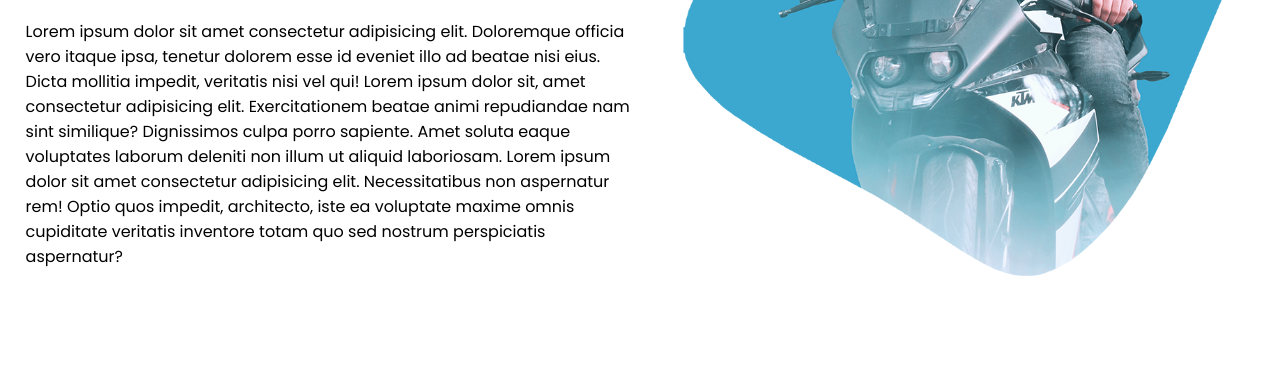
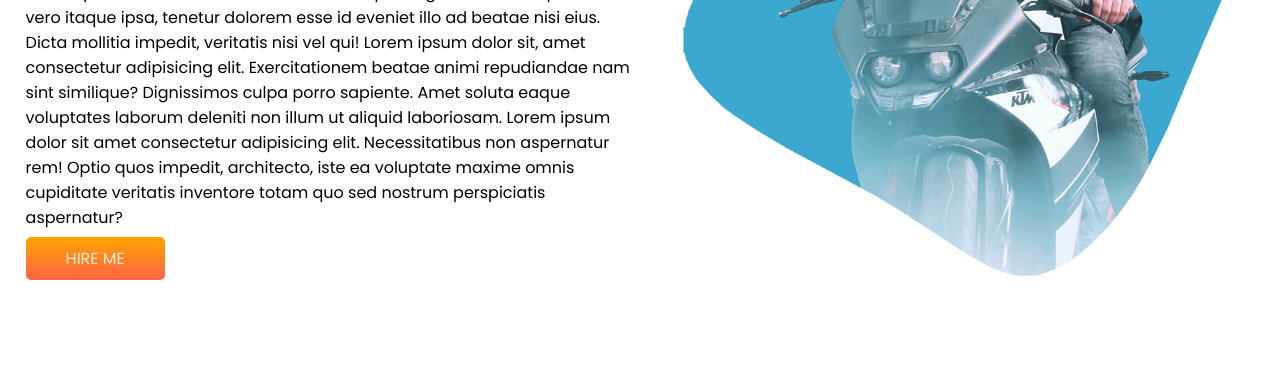
Before and after one commit to mynulislam3210/practice-portfolio, a plain HTML site: page index.html in a window 1280 px wide. Shown: the part 409-800 px from the top of the page. Drawn offline with Linux system fonts and the light colour scheme.

Commit message:
batton-added

```diff
--- a/index.html
+++ b/index.html
@@ -4,7 +4,7 @@
     <meta charset="UTF-8">
     <meta http-equiv="X-UA-Compatible" content="IE=edge">
     <meta name="viewport" content="width=device-width, initial-scale=1.0">
-    <title>Document</title>
+    <title>Mynul Islam</title>
     <link rel="preconnect" href="https://fonts.googleapis.com"><link rel="preconnect" href="https://fonts.gstatic.com" crossorigin><link href="https://fonts.googleapis.com/css2?family=Poppins:ital@0;1&display=swap" rel="stylesheet">
     <link rel="stylesheet" href="style.css">
 </head>
@@ -15,6 +15,7 @@
             <h1><span class="name-color">MYNUL ISLAM'S</span> WORLD</h1>
             <h2>Professional Video Editor and Web Designer</h2>
             <p>Lorem ipsum dolor sit amet consectetur adipisicing elit. Doloremque officia vero itaque ipsa, tenetur dolorem esse id eveniet illo ad beatae nisi eius. Dicta mollitia impedit, veritatis nisi vel qui! Lorem ipsum dolor sit, amet consectetur adipisicing elit. Exercitationem beatae animi repudiandae nam sint similique? Dignissimos culpa porro sapiente. Amet soluta eaque voluptates laborum deleniti non illum ut aliquid laboriosam. Lorem ipsum dolor sit amet consectetur adipisicing elit. Necessitatibus non aspernatur rem! Optio quos impedit, architecto, iste ea voluptate maxime omnis cupiditate veritatis inventore totam quo sed nostrum perspiciatis aspernatur? </p>
+            <a class="hire-me-batton" target="_blank" href="https://www.linkedin.com/in/minul-islam-7ba799261/">HIRE ME</a>
         </div>
         <div class="half-width">
             <img src="images/web.png" alt="">
--- a/style.css
+++ b/style.css
@@ -19,11 +19,18 @@ h1{
 
 
 }
+.hire-me-batton{
+    color: antiquewhite;
+    text-decoration: none;
+    background-image: linear-gradient(orange,tomato);
+    padding: 10px 40px;
+    border-radius: 5px;
+}
 .top-banner{background-image: url(images/left-top.png);
             background-repeat: no-repeat;
 
 }
-h2{font-size: 40px;}
+h2{font-size: 30px;}
 .name-color{
     color: orange;
 }
```
